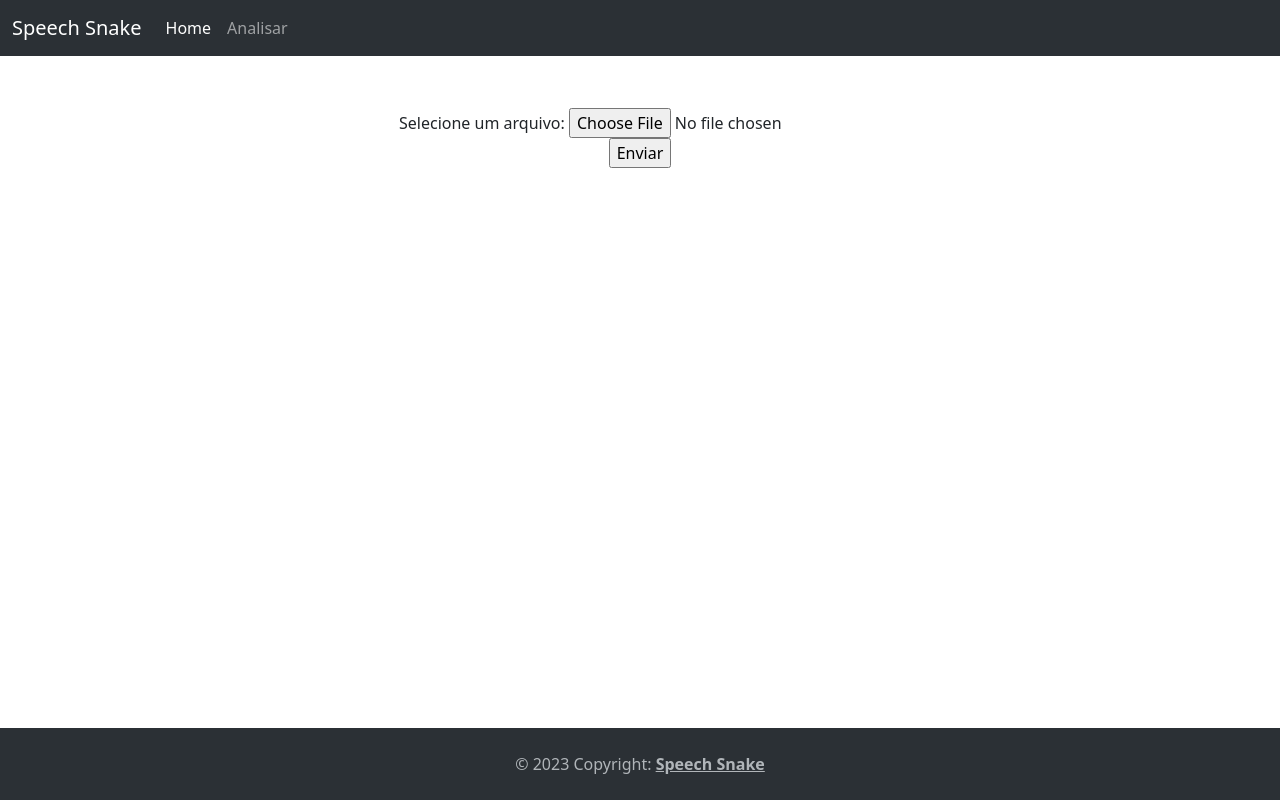
After one commit to Luzia-Silva/speech_snake.py, a Flask app: page /audioupload in a window 1280 px wide. The commit adds this page. Run offline with Flask 2, Linux system fonts and the light colour scheme; parts of the project's set-up code (start-up, migrations or seed data) failed here and were passed over.

Commit message:
create page audioupload

```diff
--- a/app/controllers/routes.py
+++ b/app/controllers/routes.py
@@ -13,14 +13,11 @@ from app.models.analyzes import StartDetectionAndClickSynthesis
 def index():
     return render_template("index.html")
 
+@app.route("/audioupload")
+def audioupload():
+    return render_template("audioupload.html")
 
 @app.route("/analyzes")
 def graphics():
     images = StartDetectionAndClickSynthesis()
-    return render_template("analyzes.html", img_base64=images.image_base64)
-
-
-@app.route("/analyzes")
-def graphic03():
-    images = StartDetectionAndClickSynthesis()
-    return "teste"
+    return render_template("analyzes.html", img_base64=images.image_base64, dados=dados)
--- /dev/null
+++ b/app/templates/audioupload.html
@@ -0,0 +1,16 @@
+{% extends "base.html" %}
+
+{% block content %}
+
+<div class="px-4 py-1 my-5 text-center">
+  <form>
+    <div>
+      <label for="arquivo">Selecione um arquivo:</label>
+      <input type="file" name="arquivo" id="arquivo">
+    </div>
+    <input type="submit" value="Enviar">
+  </form>
+</div>
+
+
+{% endblock %}
--- a/app/templates/index.html
+++ b/app/templates/index.html
@@ -1,6 +1,7 @@
 {% extends "base.html" %}
 
 {% block content %}
+
 <div class="px-4 py-1 my-5 text-center">
   <img class="d-block mx-auto mb-4" src="/static/images/logo.png" alt="" width="200" height="auto">
   <h1 class="display-5 fw-bold">SpeechSnake</h1>
```
